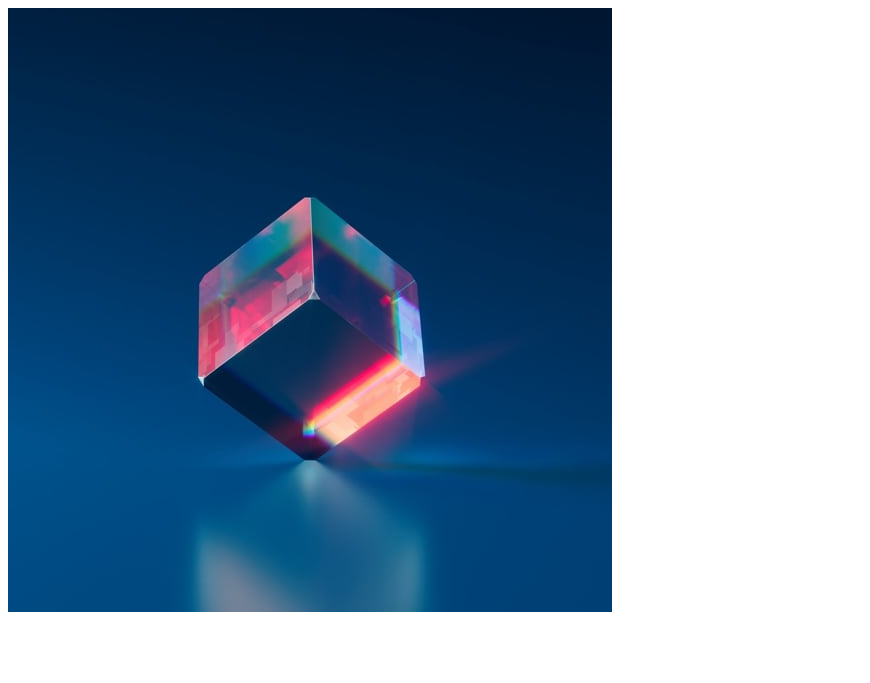
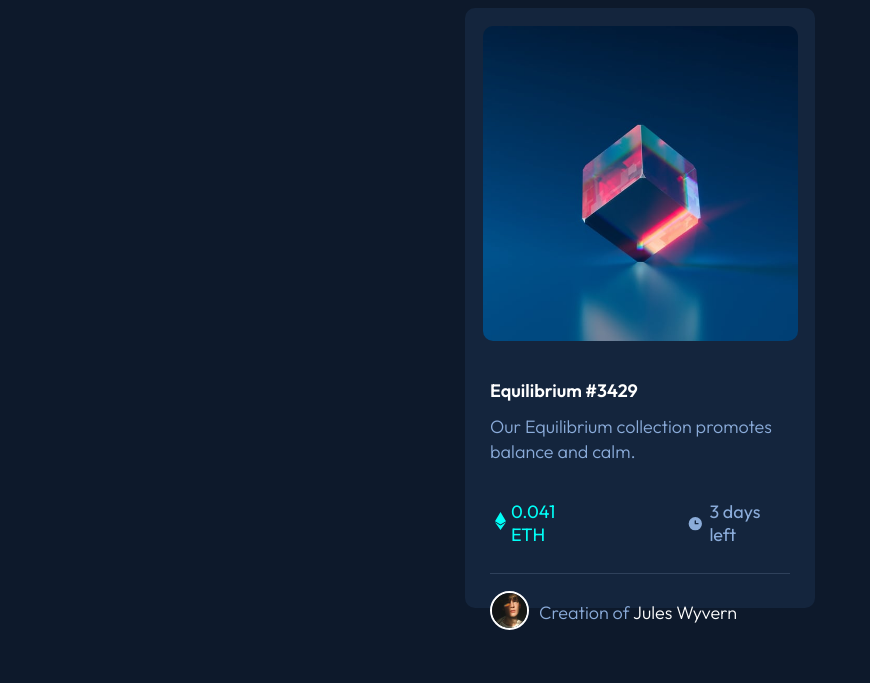
Before and after one commit to fjord20/front-end-mentor-project-3, a plain HTML site: page index.html in a window 1280 px wide. Shown: the top 683 px of the page, without its empty margins (0-870 px from the left). Drawn offline with Linux system fonts and the light colour scheme.

Commit message:
Update index.html

```diff
--- a/index.html
+++ b/index.html
@@ -7,7 +7,7 @@
   <link rel="preconnect" href="https://fonts.googleapis.com">
   <link rel="preconnect" href="https://fonts.gstatic.com" crossorigin>
   <link href="https://fonts.googleapis.com/css2?family=Outfit:wght@300;400;600&display=swap" rel="stylesheet">
-  <link rel="stylesheet" href="/style/style1.css">
+  <link rel="stylesheet" href="/style/style.css">
   <title>Frontend Mentor | NFT preview card component</title>
 </head>
 <body>
```
